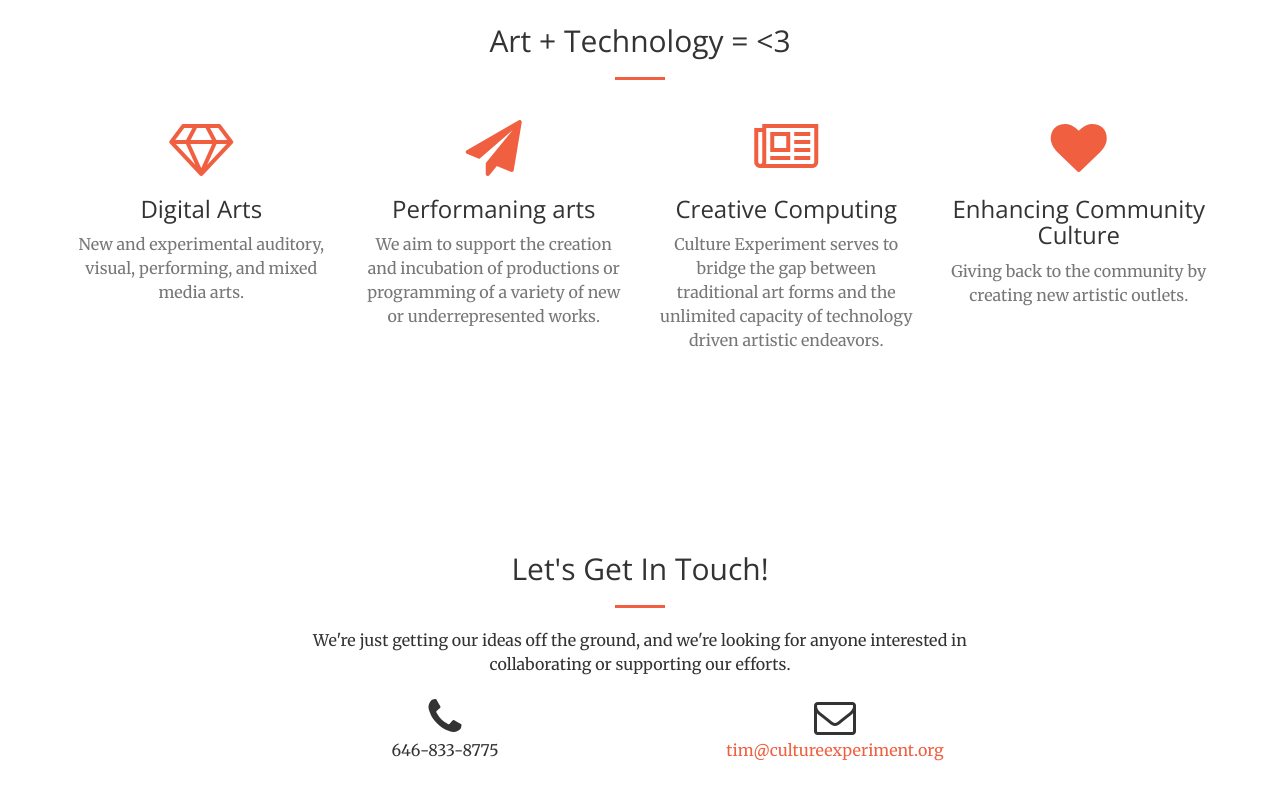
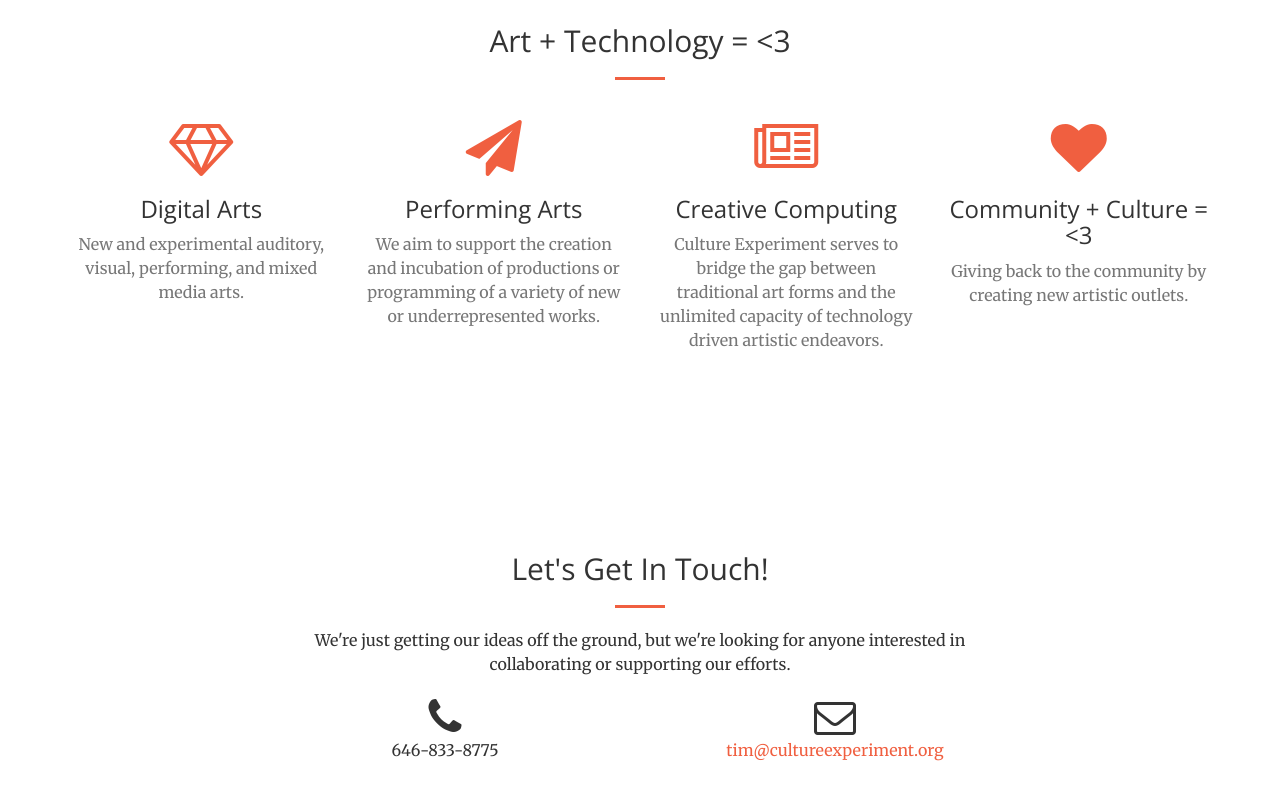
Before and after one commit to cultureexperiment/cultureexperiment.github.io, a website: page index.html in a window 1280 px wide. Shown: the part 1270-2070 px from the top of the page. Drawn offline with nearby package versions, Linux system fonts and the light colour scheme.

Commit message:
Typo fixed

```diff
--- a/index.html
+++ b/index.html
@@ -110,7 +110,7 @@
                 <div class="col-lg-3 col-md-6 text-center">
                     <div class="service-box">
                         <i class="fa fa-4x fa-paper-plane text-primary sr-icons"></i>
-                        <h3>Performaning arts</h3>
+                        <h3>Performing Arts</h3>
                         <p class="text-muted"> We aim to support the creation and incubation of productions or programming of a variety of new or underrepresented works.</p>
                     </div>
                 </div>
@@ -124,7 +124,7 @@
                 <div class="col-lg-3 col-md-6 text-center">
                     <div class="service-box">
                         <i class="fa fa-4x fa-heart text-primary sr-icons"></i>
-                        <h3>Enhancing Community Culture</h3>
+                        <h3>Community + Culture = <3</h3>
                         <p class="text-muted">Giving back to the community by creating new artistic outlets.</p>
                     </div>
                 </div>
@@ -138,7 +138,7 @@
                 <div class="col-lg-8 col-lg-offset-2 text-center">
                     <h2 class="section-heading">Let's Get In Touch!</h2>
                     <hr class="primary">
-                    <p>We're just getting our ideas off the ground, and we're looking for anyone interested in collaborating or supporting our efforts.</p>
+                    <p>We're just getting our ideas off the ground, but we're looking for anyone interested in collaborating or supporting our efforts.</p>
                 </div>
                 <div class="col-lg-4 col-lg-offset-2 text-center">
                     <i class="fa fa-phone fa-3x sr-contact"></i>
```
